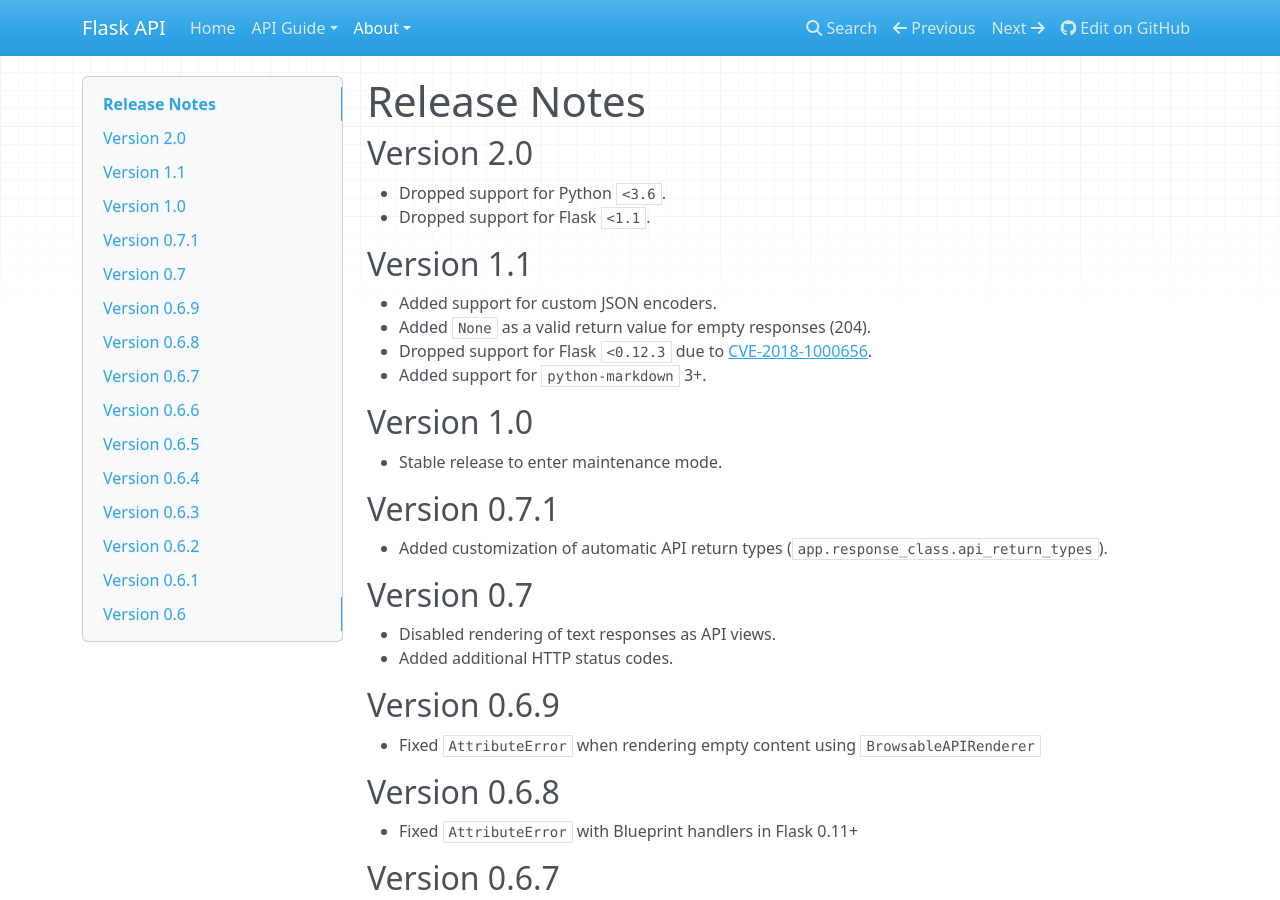
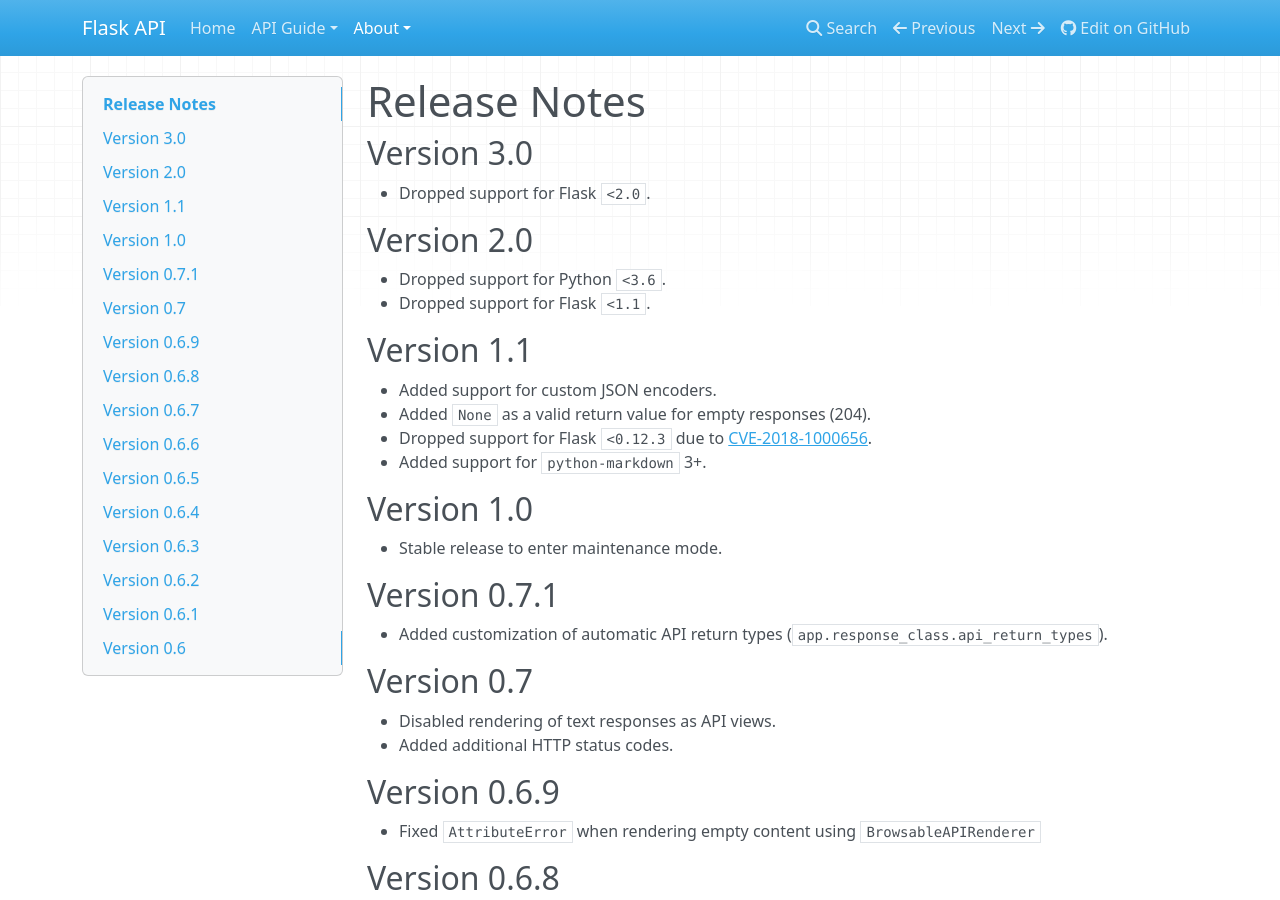
Before and after one commit to greatuber/flask-api, an MkDocs documentation site: the page built from docs/about/release-notes.md, in a window 1280 px wide and 900 px high. Built offline with MkDocs 1.6.1, drawn with Linux system fonts in a browser that asks for light colours; nearby versions of some CDN libraries; old or Windows-style settings are respelled for this version of MkDocs.

Commit message:
Bump version to 3.0

```diff
--- a/docs/about/release-notes.md
+++ b/docs/about/release-notes.md
@@ -1,4 +1,8 @@
 # Release Notes
+
+## Version 3.0
+
+* Dropped support for Flask `<2.0`.
 
 ## Version 2.0
 
--- a/flask_api/__init__.py
+++ b/flask_api/__init__.py
@@ -1,3 +1,3 @@
 from flask_api.app import FlaskAPI
 
-__version__ = '3.0b1'
+__version__ = '3.0'
```
